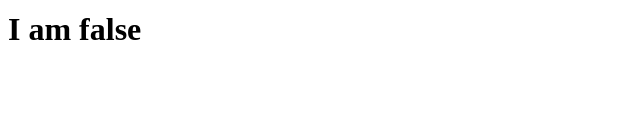
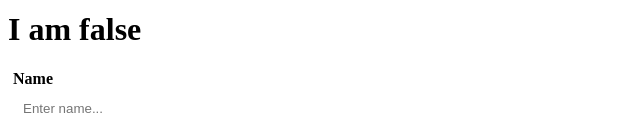
Before and after one commit to BurkovskayaAD/FE0115-react, a React (Create React App) app: page / in a window 1280 px wide. Shown: the part 1485-1616 px from the top of the page, without its empty margins (0-640 px from the left). Before the commit the page ends 1555 px from the top, so only its background shows below. Built offline with nearby package versions, Linux system fonts and the light colour scheme.

Commit message:
add input

```diff
--- a/src/App.tsx
+++ b/src/App.tsx
@@ -7,6 +7,7 @@ import ExampleState from './components/ExampleState';
 import Map from './components/Map';
 import Form from './components/Form';
 import ConditionalState from './components/ConditionalState';
+import Input from './components/Input/Input';
 
 
 
@@ -44,6 +45,8 @@ function App() {
       <Form></Form>
 
       <ConditionalState></ConditionalState>
+
+      <Input inputType="text" inputLabel="Name" inputPlaceholder="Enter name..." isDisable={false}></Input>
     </>
   );
 }
--- /dev/null
+++ b/src/components/Input/Input.css
@@ -0,0 +1,16 @@
+.input-element {
+    display: flex;
+    flex-direction: column;
+    margin: 5px;
+    width: 200px;
+}
+
+.label {
+    font-weight: bold;
+}
+
+.input {
+    padding: 10px;
+    margin-top: 3px;
+    border: 0px;
+}
--- /dev/null
+++ b/src/components/Input/Input.tsx
@@ -0,0 +1,33 @@
+import { useState } from 'react';
+import  './Input.css'
+
+type TInput = {
+    inputType: string,
+    inputLabel: string,
+    inputPlaceholder: string,
+    isDisable: boolean
+}
+
+function Input({inputType, inputLabel, inputPlaceholder, isDisable}: TInput) {
+
+    const [inputData, setInputData] = useState("");
+
+    function handleChange(event: any): void {
+        setInputData(event.target.value)
+    }
+
+    return (
+        <div className='input-element'>
+            <label className='label' htmlFor={inputLabel}>{inputLabel}</label>
+            <input type={inputType}
+                id={inputLabel}
+                placeholder={inputPlaceholder}
+                disabled={isDisable}
+                value={inputData}
+                onChange={handleChange}
+                className='input' />
+        </div>
+     );
+}
+
+export default Input;
```
